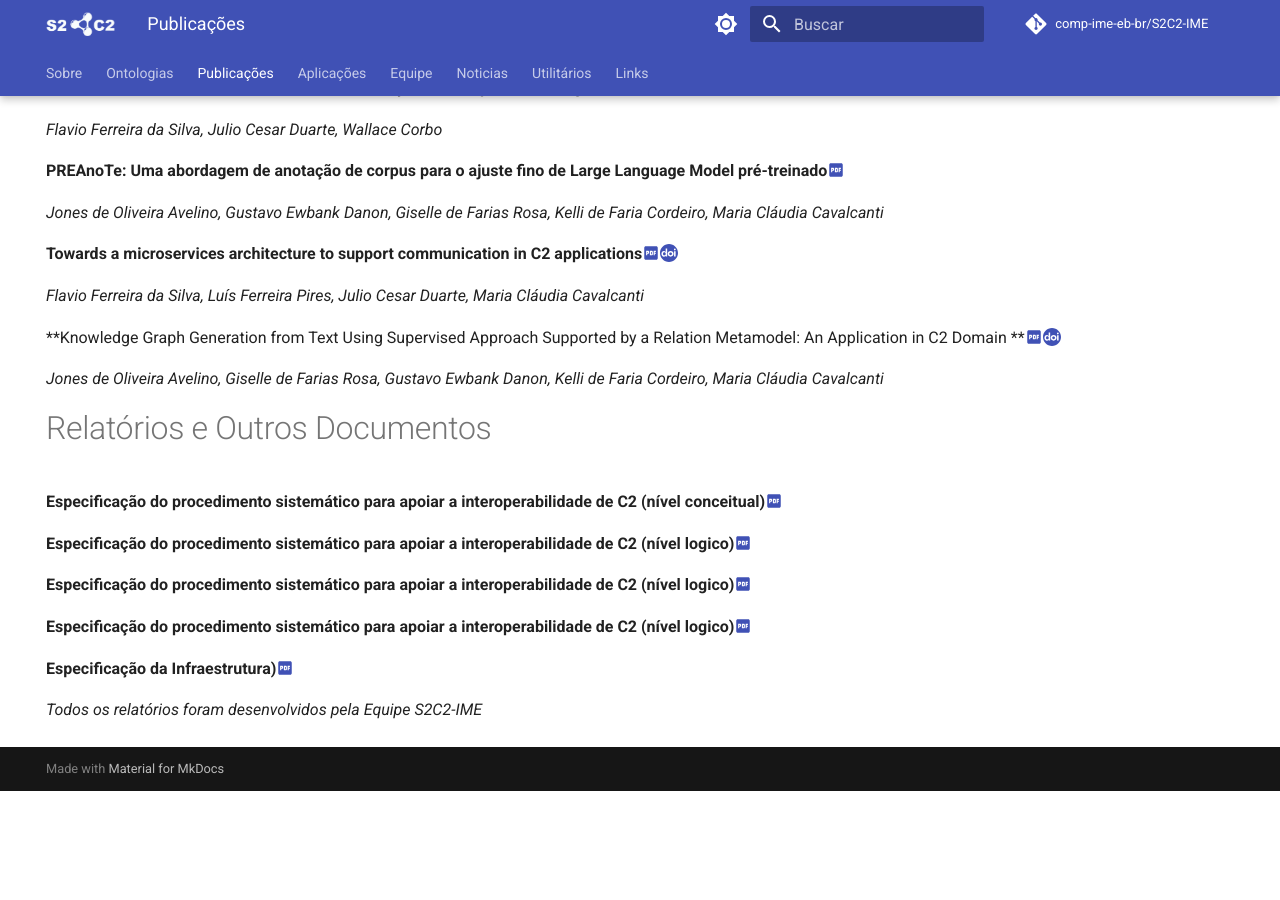
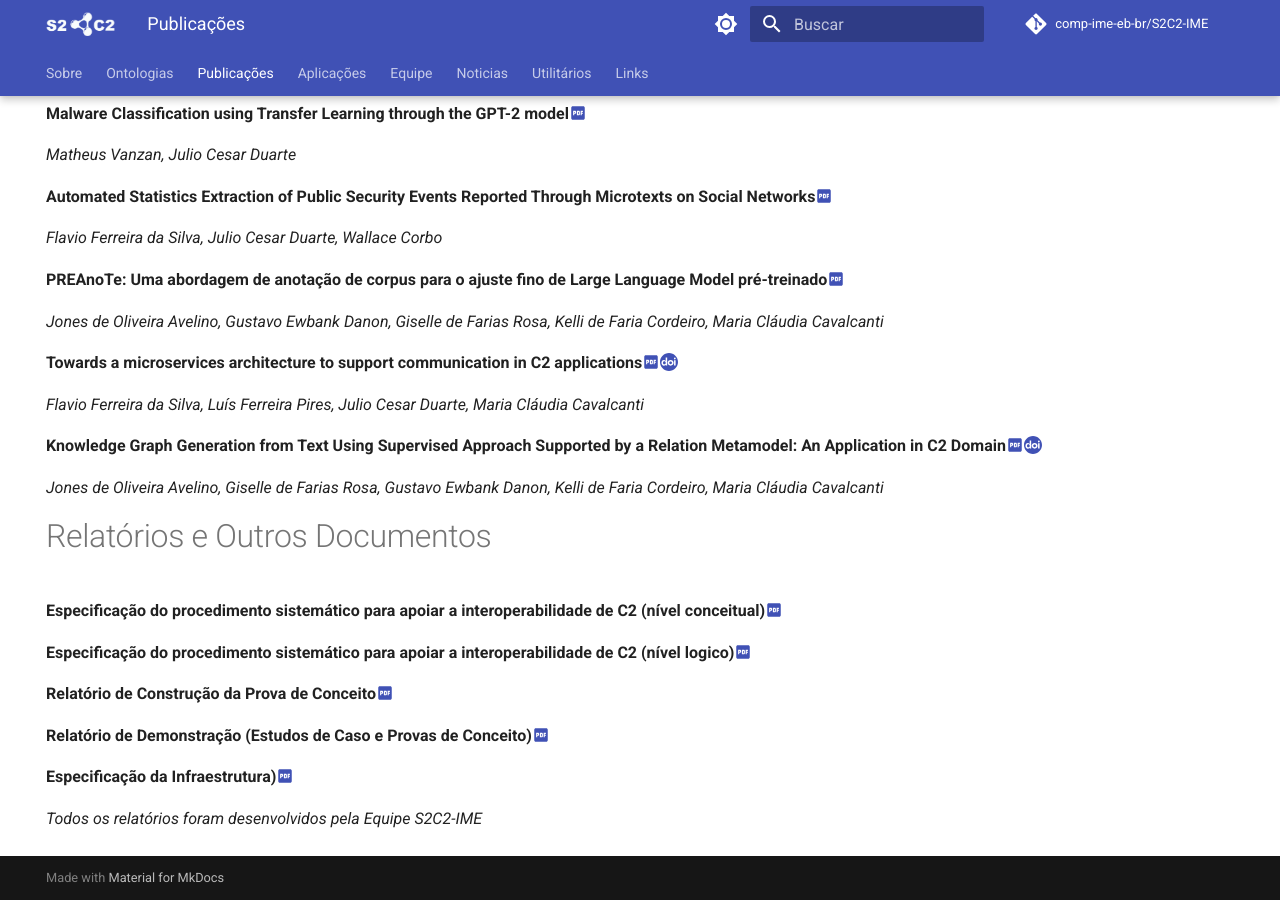
Before and after one commit to comp-ime-eb-br/S2C2-IME, an MkDocs documentation site: the page built from docs/publi.md, in a window 1280 px wide and 900 px high, scrolled down 1970 px. Built offline with MkDocs 1.6.1 and Material for MkDocs 9.7.7, drawn with Linux system fonts in a browser that asks for light colours; comment, search, counter and statistics services are not loaded; before the commit the page ends 2761 px from its top, so only the background shows below that; some of the changed text lies outside the part shown.

Commit message:
Update publi.md ajustes 1

```diff
--- a/docs/publi.md
+++ b/docs/publi.md
@@ -50,8 +50,12 @@
 
 **Performance Evaluation of Monolithic and Microservice Architectures for Natural Language Processing in Command and Control Applications**[:material-file-pdf-box:{ title="file"}](https://github.com/comp-ime-eb-br/S2C2-IME/blob/main/publi/Performance_Evaluation_of_Monolithic_and_Microservice_Architectures_for_Natural_Language_Processing_in_Command_and_Control_Applications.pdf?raw=true){:download="250902_IEEEacces_PerformanceEvalMaisC2"}[:simple-doi:](https://doi.org/10.1109/ACCESS.2025.3604775)
 
+*Flavio Ferreira da Silva Mosafi, Mateus Sze Cosenza, Léo Victor Cruz Vasconcelos, Luís Ferreira Pires, Julio Cesar Duarte, Maria Claudia Reis Cavalcanti*
 
 **Integrated Multi-agent System Simulator and Network Emulator Framework to Realistically Exercise Networked Command and Control Application Scenarios**[:simple-doi:](https://doi.org/10.1007/978-3-031-77603-8_2)
+
+*Dante Barone, Juliano Wickboldt, Maria C. Cavalcanti, David Moura, Julio Tesolin, André Demori, Julio Anjos, Leonardo Silva de Carvalho, João Gomes, Edison Pignaton de Freitas*
+
 
 # Artigos de Conferência
 
@@ -91,15 +95,13 @@
 
 *Jones de Oliveira Avelino, Gustavo Ewbank Danon, Giselle de Farias Rosa, Kelli de Faria Cordeiro, Maria Cláudia Cavalcanti*
 
-
-
 **Towards a microservices architecture to support communication in C2 applications**[:material-file-pdf-box:{ title="file"}](https://github.com/comp-ime-eb-br/S2C2-IME/blob/main/publi/2024_SOSE_TowardsMSA_capa.pdf?raw=true){:download="Towards_MSA"}[:simple-doi:](https://ieeexplore.ieee.org/document/10620941)
 
 
 *Flavio Ferreira da Silva, Luís Ferreira Pires, Julio Cesar Duarte, Maria Cláudia Cavalcanti*
 
 
-**Knowledge Graph Generation from Text Using Supervised Approach Supported by a Relation Metamodel: An Application in C2 Domain **[:material-file-pdf-box:{ title="file"}](https://github.com/comp-ime-eb-br/S2C2-IME/blob/main/publi/2024_ICEIS_KnowledgeGraphGen_capa.pdf?raw=true){:download="24_ICEIS_KnowldegeGraphGen"}[:simple-doi:](https://www.scitepress.org/Link.aspx?doi=10.5220/0012629300003690)
+**Knowledge Graph Generation from Text Using Supervised Approach Supported by a Relation Metamodel: An Application in C2 Domain**[:material-file-pdf-box:{ title="file"}](https://github.com/comp-ime-eb-br/S2C2-IME/blob/main/publi/2024_ICEIS_KnowledgeGraphGen_capa.pdf?raw=true){:download="24_ICEIS_KnowldegeGraphGen"}[:simple-doi:](https://www.scitepress.org/Link.aspx?doi=10.5220/0012629300003690)
 
 *Jones de Oliveira Avelino, Giselle de Farias Rosa, Gustavo Ewbank Danon,  Kelli de Faria Cordeiro, Maria Cláudia Cavalcanti*
 
@@ -111,9 +113,9 @@
 
 **Especificação do procedimento sistemático para apoiar a interoperabilidade de C2 (nível logico)**[:material-file-pdf-box:{ title="file"}](https://github.com/comp-ime-eb-br/S2C2-IME/blob/main/publi/relats/nomearquivo.pdf?raw=true){:download="RelatS2C2IME_Sistematica_Logica"}
 
-**Especificação do procedimento sistemático para apoiar a interoperabilidade de C2 (nível logico)**[:material-file-pdf-box:{ title="file"}](https://github.com/comp-ime-eb-br/S2C2-IME/blob/main/publi/relats/RelatS2C2IME_Construcao.pdf?raw=true){:download="RelatS2C2IME_Construcao"}
+**Relatório de Construção da Prova de Conceito**[:material-file-pdf-box:{ title="file"}](https://github.com/comp-ime-eb-br/S2C2-IME/blob/main/publi/relats/RelatS2C2IME_Construcao.pdf?raw=true){:download="RelatS2C2IME_Construcao"}
 
-**Especificação do procedimento sistemático para apoiar a interoperabilidade de C2 (nível logico)**[:material-file-pdf-box:{ title="file"}](https://github.com/comp-ime-eb-br/S2C2-IME/blob/main/publi/relats/RelatS2C2IME_Demonstracao.pdf?raw=true){:download="RelatS2C2IME_Demonstracao"}
+**Relatório de Demonstração (Estudos de Caso e Provas de Conceito)**[:material-file-pdf-box:{ title="file"}](https://github.com/comp-ime-eb-br/S2C2-IME/blob/main/publi/relats/RelatS2C2IME_Demonstracao.pdf?raw=true){:download="RelatS2C2IME_Demonstracao"}
 
 **Especificação da Infraestrutura)**[:material-file-pdf-box:{ title="file"}](https://github.com/comp-ime-eb-br/S2C2-IME/blob/main/publi/relats/RelatS2C2IME_Infraestrutura.pdf?raw=true){:download="RelatS2C2IME_Infraestrutura"}
 
```
